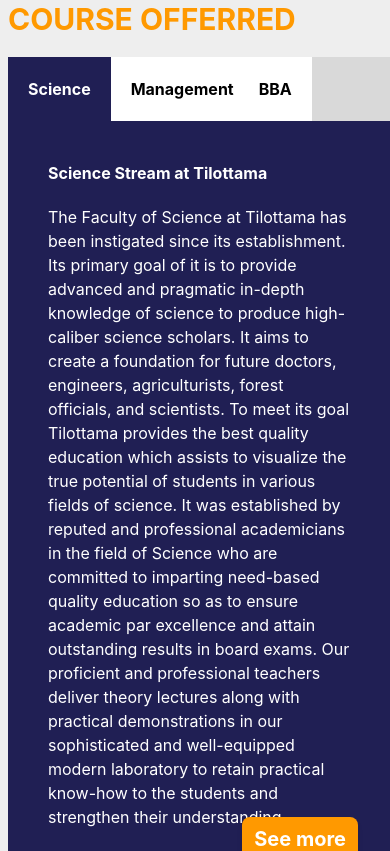
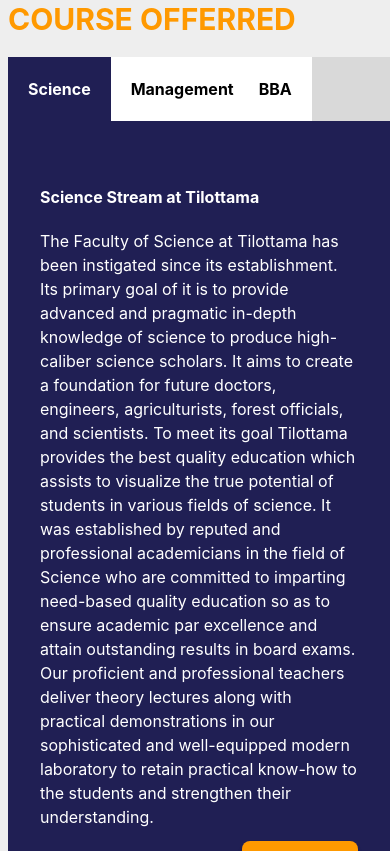
Before and after one commit to saphalpantha/project_ttc, a Next.js app: page / in a window 390 px wide. Shown: the part 2680-3531 px from the top of the page. Built offline with nearby package versions, Linux system fonts and the light colour scheme.

Commit message:
Done grid fix , added link on card 2

```diff
--- a/components/StreamCard/Stream.js
+++ b/components/StreamCard/Stream.js
@@ -31,7 +31,7 @@ const Stream = () => {
                      {streamData.map(i => (<li className={ ` cursor-pointer   w-full p-5 md:p-7 md:text-xl  text-2xs  ${activeItem === i.id ? 'bg-[#201F54] text-white' : 'bg-white '}`} onClick={() => linkClickHandler(i)} >{i.link}</li>))}
                     </ul>
                  </div>
-                 <div className=' relative bg-[#201F54] p-[2.5rem] md:p-[2rem] h-[110%]  flex flex-col text-white h-full gap-y-5'>
+                 <div className=' relative bg-[#201F54]  p-[2rem] py-[4rem] md:p-[2rem] h-full  flex flex-col text-white h-full gap-y-5'>
                     <h1 className='text-2xs md:text-2xl  font-bold'>{updatedItem.title}</h1>
                     <p className='max-w-md md:max-w-[692px]' >{updatedItem.desc}</p>
                  <button className="absolute right-[2rem] text-xl font-bold active:opacity-90 active:bg-yellow-600 transition-all  shadow-md bg-[#FF9900] px-3 py-2  md:py-3 md:px-5 rounded-lg  bottom-2 md:bottom-5">See more</button>
```
